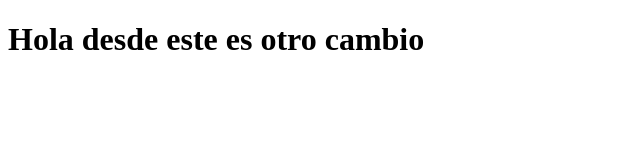
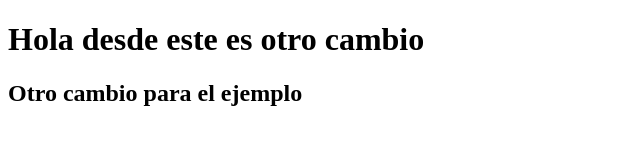
Before and after one commit to cmdeavila/git-ejemplo, a plain HTML site: page index.html in a window 1280 px wide. Shown: the whole page, without its empty margins (0-640 px from the left). Drawn offline with Linux system fonts and the light colour scheme.

Commit message:
Agregamos h2

```diff
--- a/index.html
+++ b/index.html
@@ -7,6 +7,7 @@
 </head>
 <body>
     <h1>Hola desde este es otro cambio</h1>
+    <h2>Otro cambio para el ejemplo</h2>
 
 
 </body>
```
